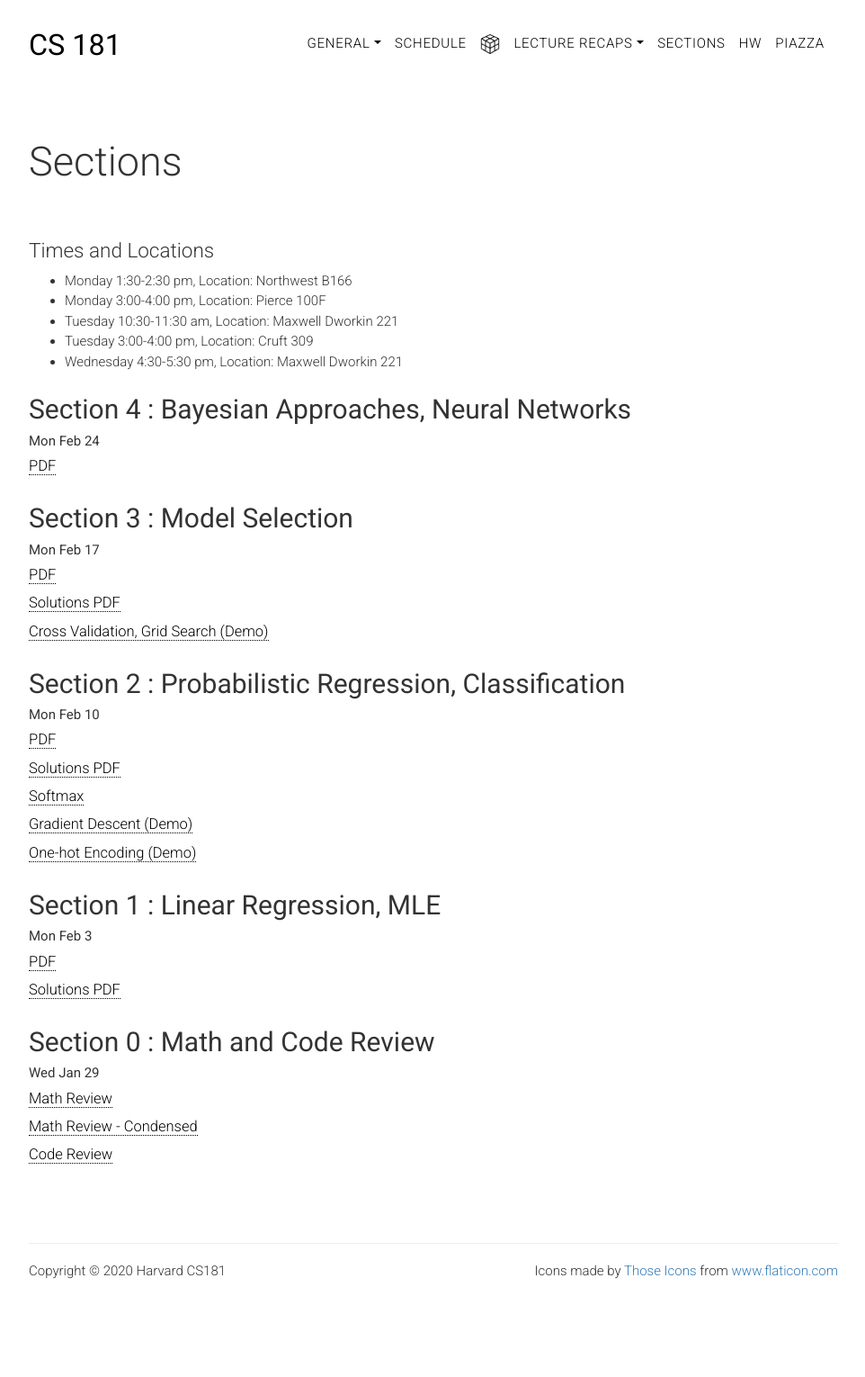
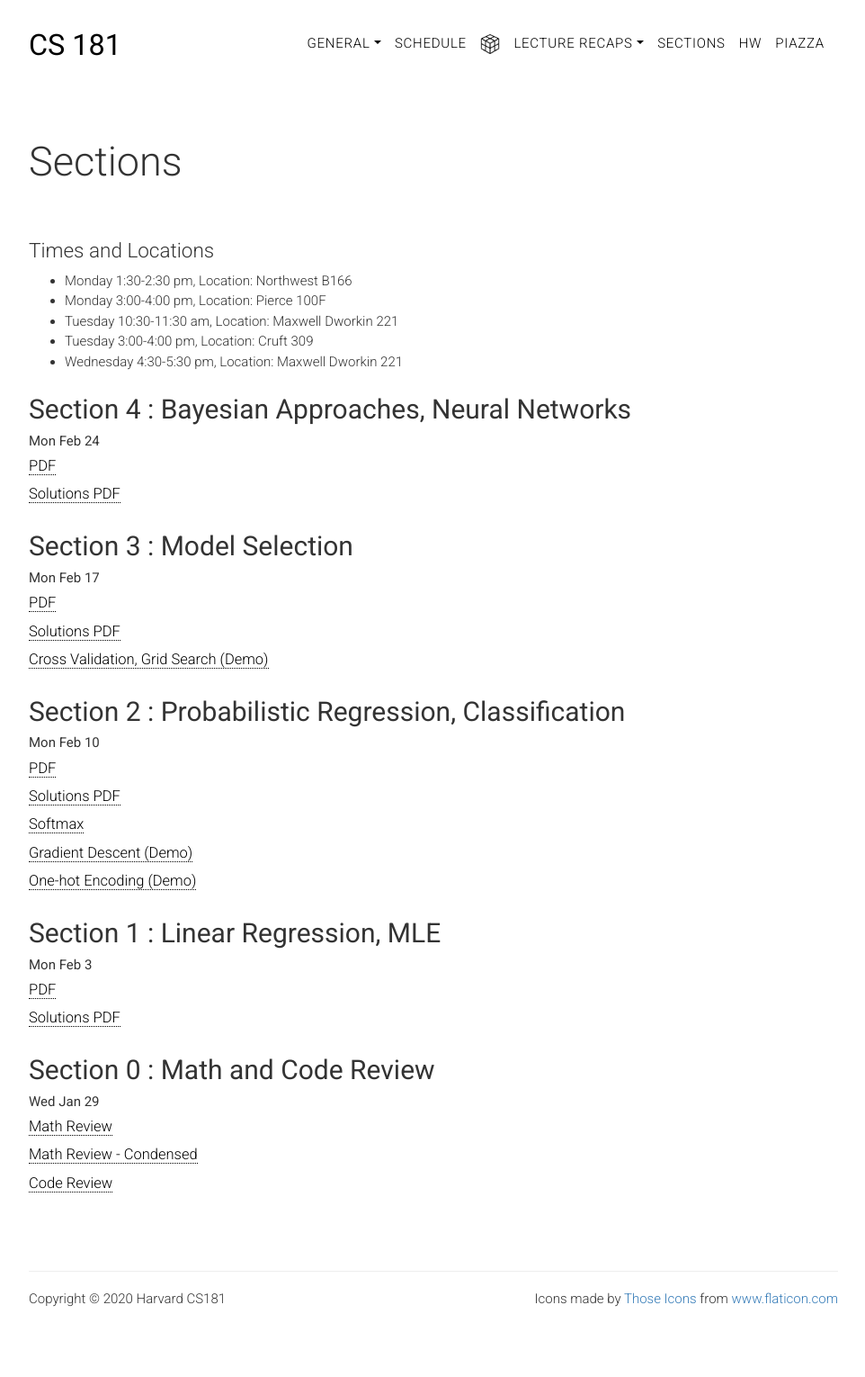
Before and after one commit to harvard-ml-courses/cs181-web-2020, a Jekyll site: the page built from sections.html, in a window 1280 px wide. Shown: the whole page at 90% size, without its empty margins (158-1120 px from the left). Built offline with Jekyll 4.4.1, drawn with Linux system fonts in a browser that asks for light colours; before the commit the page ends 1498 px from its top, so only the background shows below that.

Commit message:
sec4 solutions added

```diff
--- a/sections.html
+++ b/sections.html
@@ -19,6 +19,7 @@
         <p class="head-subtitle">Mon Feb 24</p>
         <ul class="lists">
             <li><a href="sections/sec4.pdf" target="_blank">PDF</a></li>
+            <li><a href="sections/sec4-soln.pdf" target="_blank">Solutions PDF</a></li>
         </ul>
 
         <h2 class="title" id="sec3">Section 3 : Model Selection </h2>
```
Also changed, not shown: 1 other file.
